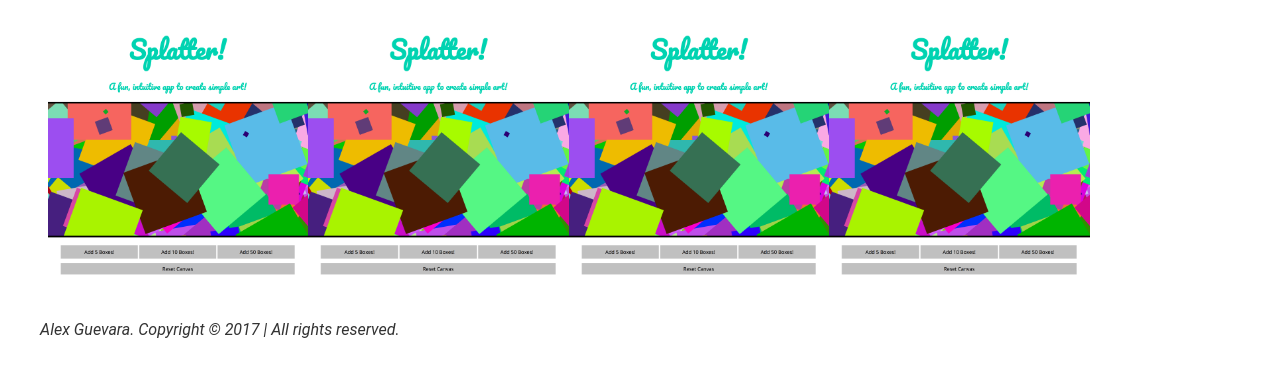
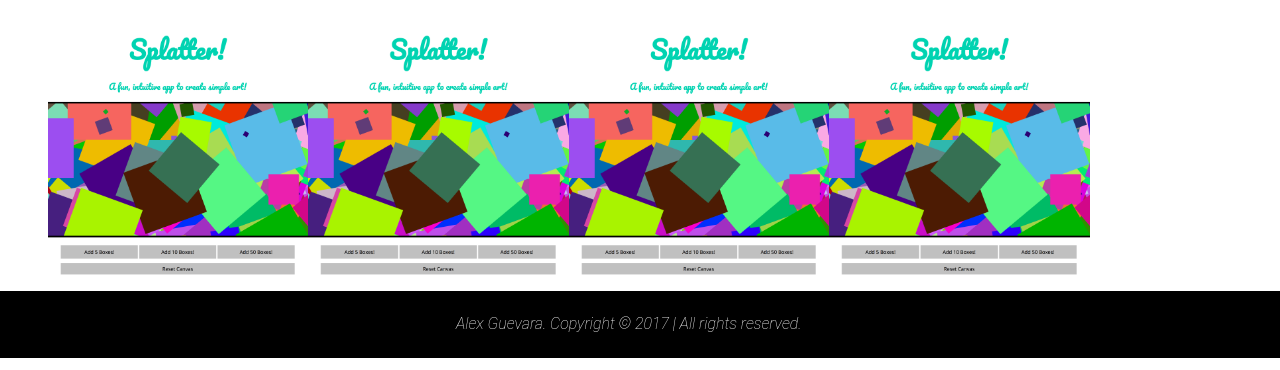
Before and after one commit to aguevara23/portfolio, a website: page app/index.html in a window 1280 px wide. Shown: the part 1120-1490 px from the top of the page. Drawn offline with Linux system fonts and the light colour scheme.

Commit message:
style footer

```diff
--- /dev/null
+++ b/app/assets/styles/modules/_site-footer.css
@@ -0,0 +1,18 @@
+.site-footer {
+  background-color: black;
+  color: #FFF;
+  padding: .5rem;
+  text-align: center;
+
+  &__text {
+    display: block;
+    margin-bottom: 1rem;
+    font-weight: 200;
+
+    @mixin atMedium {
+      display: inline;
+      margin-bottom: 0;
+      margin-right: 1.4rem;
+    }
+  }
+}
--- a/app/assets/styles/styles.css
+++ b/app/assets/styles/styles.css
@@ -12,13 +12,14 @@
 @import "modules/_page-section";
 @import "modules/_content-container";
 @import "modules/_portfolio";
+@import "modules/_site-footer";
 /*@import "modules/_headline";
 
 @import "modules/_section-title";
 @import "modules/_feature-item";
 @import "modules/_testimonial";
 @import "modules/_sprite";
-@import "modules/_site-footer";
+
 
 
 @import "modules/_reveal-item";
--- a/app/index.html
+++ b/app/index.html
@@ -119,7 +119,7 @@
 
   <footer class="site-footer">
     <div class="wrapper">
-      <p><span class="site-footer__text">Alex Guevara. Copyright &copy; 2017 | All rights reserved. </span><a href="#" class="btn">Get in Touch</a></p>
+      <p><span class="site-footer__text">Alex Guevara. Copyright &copy; 2017 | All rights reserved.</p>
     </div>
   </footer>
 
--- a/app/temp/styles/styles.css
+++ b/app/temp/styles/styles.css
@@ -937,13 +937,35 @@ a {
     margin: 20px 20px;
   }
 
+.site-footer {
+  background-color: black;
+  color: #FFF;
+  padding: .5rem;
+  text-align: center;
+}
+
+.site-footer__text {
+    display: block;
+    margin-bottom: 1rem;
+    font-weight: 200;
+  }
+
+@media (min-width: 800px) {
+
+.site-footer__text {
+      display: inline;
+      margin-bottom: 0;
+      margin-right: 1.4rem
+  }
+  }
+
 /*@import "modules/_headline";
 
 @import "modules/_section-title";
 @import "modules/_feature-item";
 @import "modules/_testimonial";
 @import "modules/_sprite";
-@import "modules/_site-footer";
+
 
 
 @import "modules/_reveal-item";
```
